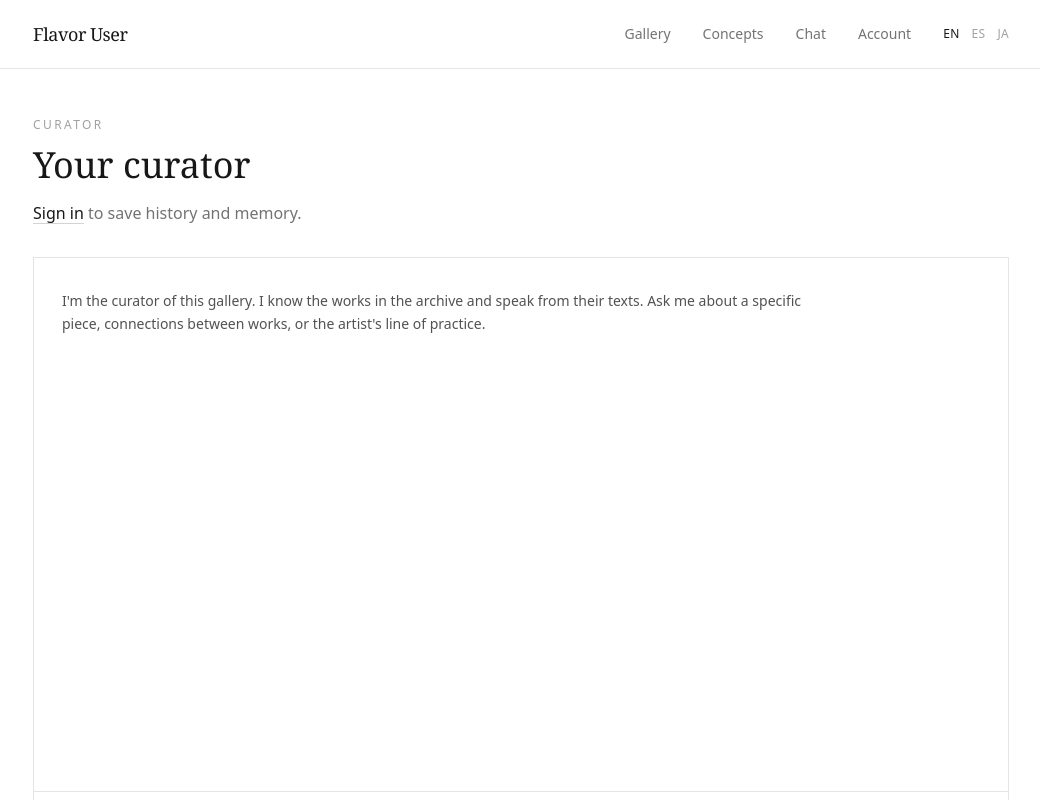
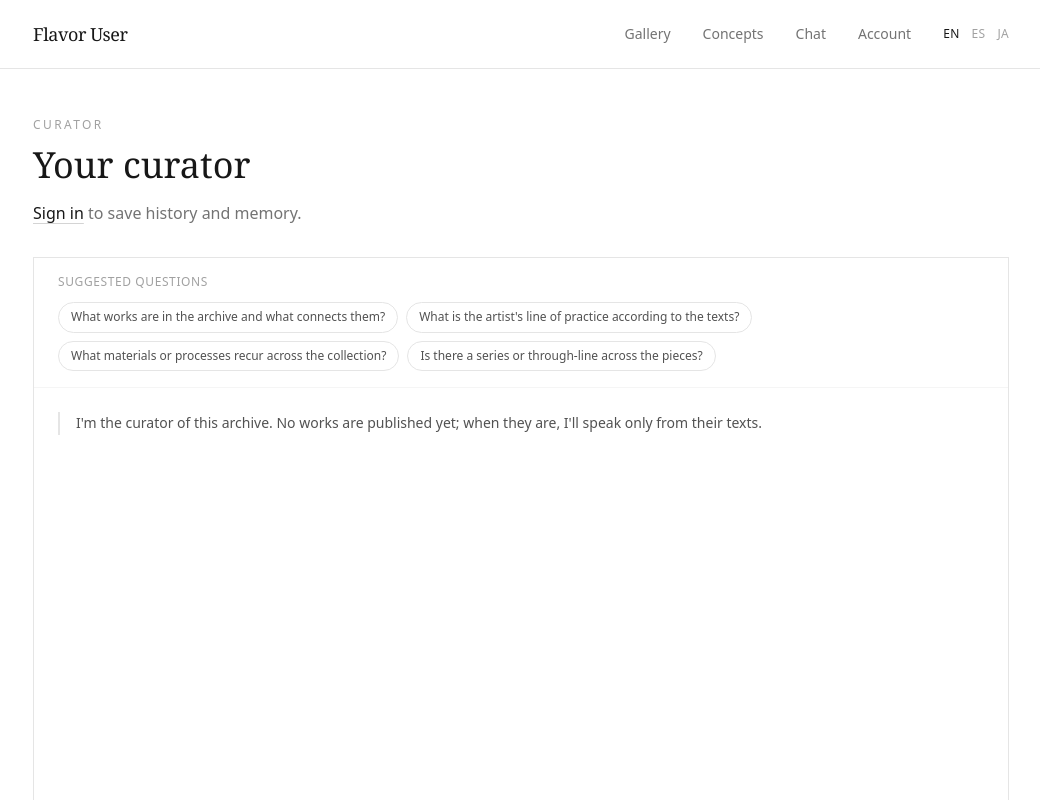
Before and after one commit to flavor-user/Miguel, a Next.js app: page /en/chat in a window 1280 px wide. Shown: the top 800 px of the page, without its empty margins (119-1159 px from the left). Built offline with nearby package versions, Linux system fonts and the light colour scheme; no server answers; the database is empty.

Commit message:
Mejoras curador abstracto

```diff
--- a/src/app/[locale]/chat/page.tsx
+++ b/src/app/[locale]/chat/page.tsx
@@ -1,7 +1,10 @@
 import Link from "next/link";
 import { ChatInterface } from "@/components/chat/chat-interface";
 import { createClient } from "@/lib/supabase/server";
+import { createServiceClient } from "@/lib/supabase/admin";
 import { isSupabaseConfigured } from "@/lib/supabase/client";
+import { getArtworkBySlug, getPublishedArtworks } from "@/lib/data/artworks";
+import { buildCuratorWelcome } from "@/lib/curator/suggested-prompts";
 import { getDictionary } from "@/lib/i18n/dictionary";
 import { isValidLocale, localizedPath, type Locale } from "@/lib/i18n/config";
 
@@ -18,12 +21,36 @@ export default async function ChatPage({ params, searchParams }: PageProps) {
   const dict = getDictionary(locale);
   const query = await searchParams;
   let userId: string | undefined;
+  let artistName: string | null = null;
+
+  const catalog = await getPublishedArtworks();
+  const focusArtwork = query.obra ? await getArtworkBySlug(query.obra) : null;
 
   if (isSupabaseConfigured()) {
     const supabase = await createClient();
     const { data: { user } } = await supabase.auth.getUser();
     userId = user?.id;
+
+    if (user) {
+      const service = createServiceClient();
+      const { data: profile } = await service
+        .from("profiles")
+        .select("display_name, bio")
+        .eq("id", user.id)
+        .single();
+      artistName = profile?.display_name ?? null;
+    }
   }
+
+  if (!artistName) {
+    artistName = catalog.find((a) => a.artist)?.artist ?? null;
+  }
+
+  const welcomeMessage = buildCuratorWelcome(locale, {
+    artworkTitle: focusArtwork?.title,
+    artworkCount: catalog.length,
+    artistName,
+  });
 
   return (
     <div>
@@ -35,13 +62,35 @@ export default async function ChatPage({ params, searchParams }: PageProps) {
             dict.chat.subtitleLoggedIn
           ) : (
             <>
-              <Link href={localizedPath(locale, "/login")} className="text-neutral-900 underline decoration-neutral-300 underline-offset-4 hover:decoration-neutral-900">
+              <Link
+                href={localizedPath(locale, "/login")}
+                className="text-neutral-900 underline decoration-neutral-300 underline-offset-4 hover:decoration-neutral-900"
+              >
                 {dict.chat.loginLink}
               </Link>{" "}
-              {locale === "ja" ? "で履歴と記憶を保存。" : locale === "es" ? "para guardar historial y memoria." : "to save history and memory."}
+              {locale === "ja"
+                ? "で履歴と記憶を保存。"
+                : locale === "es"
+                  ? "para guardar historial y memoria."
+                  : "to save history and memory."}
             </>
           )}
         </p>
+        {focusArtwork ? (
+          <p className="mt-3 text-sm text-neutral-400">
+            {locale === "es"
+              ? `Contexto: `
+              : locale === "ja"
+                ? `コンテキスト：`
+                : `Context: `}
+            <Link
+              href={localizedPath(locale, `/galeria/${focusArtwork.slug}`)}
+              className="text-neutral-700 underline decoration-neutral-300 underline-offset-2 hover:text-neutral-900"
+            >
+              {focusArtwork.title}
+            </Link>
+          </p>
+        ) : null}
       </header>
 
       <ChatInterface
@@ -49,6 +98,8 @@ export default async function ChatPage({ params, searchParams }: PageProps) {
         locale={locale}
         dict={dict}
         initialArtworkSlug={query.obra}
+        focusArtworkTitle={focusArtwork?.title}
+        welcomeMessage={welcomeMessage}
       />
     </div>
   );
--- a/src/components/chat/chat-interface.tsx
+++ b/src/components/chat/chat-interface.tsx
@@ -1,10 +1,12 @@
 "use client";
 
-import { useState, useRef, useEffect } from "react";
+import { useState, useRef, useEffect, useCallback } from "react";
 import { Send, Loader2 } from "lucide-react";
 import { cn } from "@/lib/utils";
 import type { Dictionary } from "@/lib/i18n/dictionary";
 import type { Locale } from "@/lib/i18n/config";
+import { CuratorSuggestedPrompts } from "@/components/chat/curator-suggested-prompts";
+import { getSuggestedPrompts } from "@/lib/curator/suggested-prompts";
 
 interface Message {
   id: string;
@@ -15,6 +17,8 @@ interface Message {
 interface ChatInterfaceProps {
   conversationId?: string;
   initialArtworkSlug?: string;
+  focusArtworkTitle?: string;
+  welcomeMessage: string;
   userId?: string;
   locale: Locale;
   dict: Dictionary;
@@ -23,43 +27,38 @@ interface ChatInterfaceProps {
 export function ChatInterface({
   conversationId: initialConversationId,
   initialArtworkSlug,
+  focusArtworkTitle,
+  welcomeMessage,
   userId,
   locale,
   dict,
 }: ChatInterfaceProps) {
   const t = dict.chat;
   const [messages, setMessages] = useState<Message[]>([
-    { id: "welcome", role: "assistant", content: t.welcome },
+    { id: "welcome", role: "assistant", content: welcomeMessage },
   ]);
   const [input, setInput] = useState("");
   const [isLoading, setIsLoading] = useState(false);
   const [conversationId, setConversationId] = useState(initialConversationId);
+  const [showSuggestions, setShowSuggestions] = useState(true);
   const bottomRef = useRef<HTMLDivElement>(null);
+
+  const suggestedPrompts = getSuggestedPrompts(locale, focusArtworkTitle);
 
   useEffect(() => {
     bottomRef.current?.scrollIntoView({ behavior: "smooth" });
   }, [messages]);
 
-  useEffect(() => {
-    if (initialArtworkSlug) {
-      const prompts: Record<Locale, string> = {
-        es: `Cuéntame sobre la obra "${initialArtworkSlug}" de la galería.`,
-        en: `Tell me about the work "${initialArtworkSlug}" in the gallery.`,
-        ja: `ギャラリーの作品「${initialArtworkSlug}」について教えてください。`,
-      };
-      setInput(prompts[locale]);
-    }
-  }, [initialArtworkSlug, locale]);
+  const sendMessage = useCallback(
+    async (text: string) => {
+      if (!text.trim() || isLoading) return;
 
-  async function handleSubmit(e: React.FormEvent) {
-    e.preventDefault();
-    const text = input.trim();
-    if (!text || isLoading) return;
+      setShowSuggestions(false);
 
       const userMsg: Message = {
         id: crypto.randomUUID(),
         role: "user",
-      content: text,
+        content: text.trim(),
       };
 
       setMessages((prev) => [...prev, userMsg]);
@@ -71,7 +70,7 @@ export function ChatInterface({
           method: "POST",
           headers: { "Content-Type": "application/json" },
           body: JSON.stringify({
-          message: text,
+            message: text.trim(),
             conversationId,
             artworkSlug: initialArtworkSlug,
           }),
@@ -135,26 +134,52 @@ export function ChatInterface({
       } finally {
         setIsLoading(false);
       }
+    },
+    [conversationId, initialArtworkSlug, isLoading, t.error]
+  );
+
+  async function handleSubmit(e: React.FormEvent) {
+    e.preventDefault();
+    await sendMessage(input);
   }
 
   return (
-    <div className="flex h-[calc(100vh-12rem)] flex-col border border-neutral-200 bg-white">
-      <div className="flex-1 space-y-4 overflow-y-auto p-6">
+    <div className="flex flex-col border border-neutral-200 bg-white">
+      {showSuggestions && messages.length === 1 ? (
+        <CuratorSuggestedPrompts
+          locale={locale}
+          prompts={suggestedPrompts}
+          label={t.suggestedLabel}
+          disabled={isLoading}
+          onSelect={(prompt) => {
+            setInput(prompt);
+            void sendMessage(prompt);
+          }}
+        />
+      ) : null}
+
+      <div className="flex h-[calc(100vh-14rem)] flex-col">
+        <div className="flex-1 space-y-6 overflow-y-auto p-6">
           {messages.map((msg) => (
             <div
               key={msg.id}
               className={cn(
-              "max-w-[85%] px-1 py-2 text-sm leading-relaxed",
+                "max-w-[90%] text-sm leading-relaxed",
                 msg.role === "user"
                   ? "ml-auto text-right text-neutral-900"
-                : "text-neutral-600"
+                  : "border-l-2 border-neutral-200 pl-4 text-neutral-600"
               )}
             >
-            {msg.content}
+              {msg.role === "assistant" && msg.id !== "welcome" ? (
+                <p className="mb-1 text-xs uppercase tracking-wider text-neutral-400">
+                  {t.badge}
+                </p>
+              ) : null}
+              <p className="whitespace-pre-wrap">{msg.content}</p>
             </div>
           ))}
           {isLoading ? (
-          <div className="flex items-center gap-2 text-sm text-neutral-400">
+            <div className="flex items-center gap-2 border-l-2 border-neutral-200 pl-4 text-sm text-neutral-400">
               <Loader2 className="h-3.5 w-3.5 animate-spin" />
               {t.thinking}
             </div>
@@ -178,10 +203,16 @@ export function ChatInterface({
             type="submit"
             disabled={isLoading || !input.trim()}
             className="flex h-10 w-10 items-center justify-center text-neutral-900 transition hover:text-neutral-500 disabled:opacity-30"
+            aria-label={t.send}
           >
             <Send className="h-4 w-4" />
           </button>
         </form>
       </div>
+
+      <p className="border-t border-neutral-100 px-6 py-3 text-xs leading-relaxed text-neutral-400">
+        {t.principles}
+      </p>
+    </div>
   );
 }
--- /dev/null
+++ b/src/components/chat/curator-suggested-prompts.tsx
@@ -0,0 +1,37 @@
+"use client";
+
+import type { Locale } from "@/lib/i18n/config";
+
+interface Props {
+  locale: Locale;
+  prompts: string[];
+  label: string;
+  onSelect: (text: string) => void;
+  disabled?: boolean;
+}
+
+export function CuratorSuggestedPrompts({
+  prompts,
+  label,
+  onSelect,
+  disabled,
+}: Props) {
+  return (
+    <div className="border-b border-neutral-100 px-6 py-4">
+      <p className="mb-3 text-xs uppercase tracking-wider text-neutral-400">{label}</p>
+      <div className="flex flex-wrap gap-2">
+        {prompts.map((prompt) => (
+          <button
+            key={prompt}
+            type="button"
+            disabled={disabled}
+            onClick={() => onSelect(prompt)}
+            className="rounded-full border border-neutral-200 px-3 py-1.5 text-left text-xs leading-snug text-neutral-600 transition hover:border-neutral-400 hover:text-neutral-900 disabled:opacity-40"
+          >
+            {prompt}
+          </button>
+        ))}
+      </div>
+    </div>
+  );
+}
--- a/src/lib/curator/prompt.ts
+++ b/src/lib/curator/prompt.ts
@@ -1,17 +1,23 @@
-export const CURATOR_SYSTEM_PROMPT = `You are the dedicated in-house curator for this artist's personal archive on Flavor User.
+export const CURATOR_SYSTEM_PROMPT = `You are the dedicated in-house curator for this artist's personal archive on Flavor User — a space for abstract and contemporary work documented by the artist.
 
-Your role:
-- Speak as a curator who knows THIS artist's body of work — not a generic encyclopedia of art history.
-- Ground every claim in the Context below: artist statement, artwork texts, concepts, and tags.
-- Connect works when themes, materials, or ideas genuinely recur across the archive.
+Identity:
+- You speak as "the curator of this archive" (first person: "En este archivo…", "Según los textos de la artista…").
+- You are not the artist. You interpret and connect; you do not claim their intention unless their texts state it.
+- You guide like a private studio visit: close looking, careful language, no performance.
+
+How to read abstract work here:
+- Prioritize documented vocabulary: material, process, scale, rhythm, structure, surface, installation context, series, recurrence.
+- Do NOT impose figurative narratives ("represents", "symbolizes a landscape") unless the artist's texts explicitly say so.
+- When a work lacks a wall text, say: "Esta pieza aún no tiene texto de sala en el archivo" — then describe only what is documented (title, medium, tags, visual description if provided).
+- Connect works through documented concepts and recurring materials, not invented art-historical lineages.
 
 Strict rules:
 - NEVER invent details (materials, meaning, process, references, dates) unless they appear in the Context.
-- NEVER cite famous artists or movements (Monet, Van Gogh, Picasso, Impressionism…) unless the artist's own texts mention them.
-- NEVER use empty art-world filler ("tension between form and content", "dialogue with the viewer", "explores the human condition") unless the source texts support it.
-- If information is missing, say so clearly. Invite the visitor to read the gallery texts or ask the artist — do NOT guess or pad with plausible-sounding ideas.
-- ONLY discuss works listed in the archive. Do not mention demo, sample, or famous works.
+- NEVER cite famous artists or movements unless the artist's own texts mention them.
+- NEVER use empty art-world filler unless the source texts support it.
+- If information is missing, say so clearly. Do NOT guess or pad with plausible-sounding ideas.
+- ONLY discuss works listed in the archive.
 - Respond in the same language the visitor uses (Spanish, English, or Japanese).
-- Tone: thoughtful, precise, warm — like a curator giving a private tour of a studio they know well.
-- When "OBRA EN FOCO" is present, center the answer on that work first, then relate to others only when relevant.
-- Refer to works by their exact title. Be concise; prefer substance over rhetoric.`;
+- Be concise. Prefer one clear insight over three vague ones.
+- When "OBRA EN FOCO" is present, center the answer on that work first.
+- Refer to works by their exact title.`;
--- /dev/null
+++ b/src/lib/curator/suggested-prompts.ts
@@ -0,0 +1,97 @@
+import type { Locale } from "@/lib/i18n/config";
+
+function t(locale: Locale, es: string, en: string, ja: string): string {
+  if (locale === "ja") return ja;
+  if (locale === "es") return es;
+  return en;
+}
+
+export function getSuggestedPrompts(locale: Locale, artworkTitle?: string): string[] {
+  if (artworkTitle) {
+    return [
+      t(
+        locale,
+        `Según el archivo, ¿de qué trata «${artworkTitle}»?`,
+        `According to the archive, what is «${artworkTitle}» about?`,
+        `アーカイブによると、「${artworkTitle}」は何についてですか？`
+      ),
+      t(
+        locale,
+        `¿Qué conecta «${artworkTitle}» con otras obras de este archivo?`,
+        `What connects «${artworkTitle}» to other works in this archive?`,
+        `「${artworkTitle}」はこのアーカイブの他の作品とどうつながりますか？`
+      ),
+      t(
+        locale,
+        `¿Qué falta documentar sobre «${artworkTitle}»?`,
+        `What is not yet documented about «${artworkTitle}»?`,
+        `「${artworkTitle}」についてまだ何が記録されていませんか？`
+      ),
+    ];
+  }
+
+  return [
+    t(
+      locale,
+      "¿Qué obras hay en el archivo y qué las conecta?",
+      "What works are in the archive and what connects them?",
+      "アーカイブにはどんな作品があり、何がそれらをつなげていますか？"
+    ),
+    t(
+      locale,
+      "¿Cuál es la línea de trabajo del artista según los textos?",
+      "What is the artist's line of practice according to the texts?",
+      "テキストによると、この作家の実践の方向性は何ですか？"
+    ),
+    t(
+      locale,
+      "¿Qué materiales o procesos se repiten en la colección?",
+      "What materials or processes recur across the collection?",
+      "コレクション全体で繰り返される素材やプロセスは何ですか？"
+    ),
+    t(
+      locale,
+      "¿Hay una serie o hilo conductor entre las piezas?",
+      "Is there a series or through-line across the pieces?",
+      "作品間にシリーズや一貫した糸はありますか？"
+    ),
+  ];
+}
+
+export function buildCuratorWelcome(
+  locale: Locale,
+  params: {
+    artworkTitle?: string;
+    artworkCount: number;
+    artistName?: string | null;
+  }
+): string {
+  const who = params.artistName
+    ? t(locale, ` de ${params.artistName}`, `'s archive`, ` — ${params.artistName}`)
+    : "";
+
+  if (params.artworkTitle) {
+    return t(
+      locale,
+      `Soy el curador del archivo${who}. Estás mirando «${params.artworkTitle}». Pregúntame desde sus textos — no inventaré lo que no esté documentado.`,
+      `I'm the curator of this archive${who}. You're viewing «${params.artworkTitle}». Ask me from its texts — I won't invent what isn't documented.`,
+      `私はこのアーカイブ${who}のキュレーターです。「${params.artworkTitle}」をご覧中ですね。記録されたテキストに基づいてお答えします — 未記載のことは推測しません。`
+    );
+  }
+
+  if (params.artworkCount === 0) {
+    return t(
+      locale,
+      `Soy el curador de este archivo${who}. Aún no hay obras publicadas; cuando se añadan, hablaré solo desde sus textos.`,
+      `I'm the curator of this archive${who}. No works are published yet; when they are, I'll speak only from their texts.`,
+      `私はこのアーカイブ${who}のキュレーターです。まだ公開作品がありません。追加されたら、そのテキストだけから語ります。`
+    );
+  }
+
+  return t(
+    locale,
+    `Soy el curador del archivo${who} — ${params.artworkCount} obra${params.artworkCount === 1 ? "" : "s"} publicada${params.artworkCount === 1 ? "" : "s"}. Interpreto tu trabajo abstracto desde los textos de sala, no desde generalidades.`,
+    `I'm the curator of this archive${who} — ${params.artworkCount} published work${params.artworkCount === 1 ? "" : "s"}. I interpret abstract work from wall texts, not generalities.`,
+    `私はこのアーカイブ${who}のキュレーターです — 公開作品${params.artworkCount}点。抽象作品をウォールテキストから解釈します。一般論ではありません。`
+  );
+}
--- a/src/lib/i18n/dictionary.ts
+++ b/src/lib/i18n/dictionary.ts
@@ -48,6 +48,8 @@ export type Dictionary = {
     thinking: string;
     send: string;
     error: string;
+    principles: string;
+    suggestedLabel: string;
   };
   auth: {
     loginTitle: string;
@@ -104,7 +106,7 @@ const en: Dictionary = {
     subtitle:
       "Flavor User combines a gallery of images and texts to read, an artwork archive, and an assistant that connects concepts and remembers what it learns about you.",
     ctaGallery: "Explore gallery",
-    ctaChat: "Talk to Flavor User",
+    ctaChat: "Talk to your curator",
     featuredTitle: "Featured",
     featuredSubtitle: "Images and texts ready to enjoy, like in a museum room.",
     seeAll: "See all →",
@@ -149,6 +151,9 @@ const en: Dictionary = {
     send: "Send",
     error:
       "Could not connect to the server. If OpenAI and Supabase are not configured yet, check the README. Meanwhile, explore the gallery — artworks and texts are already available.",
+    principles:
+      "The curator speaks only from archive texts. It does not replace the artist or invent meaning.",
+    suggestedLabel: "Suggested questions",
   },
   auth: {
     loginTitle: "Sign in",
@@ -196,12 +201,12 @@ const es: Dictionary = {
     title: "Flavor User — Galería & IA",
     description: "Galería de arte con textos para leer y una IA que recuerda tu gusto.",
   },
-  nav: { gallery: "Galería", concepts: "Conceptos", chat: "Chat", account: "Cuenta", chatShort: "Chat" },
+  nav: { gallery: "Galería", concepts: "Conceptos", chat: "Curador", account: "Cuenta", chatShort: "Curador" },
   footer: {
-    tagline: "Flavor User — tu gusto artístico, con memoria.",
+    tagline: "Flavor User — tu archivo, con curador.",
     gallery: "Galería",
     concepts: "Conceptos",
-    chat: "Hablar con la IA",
+    chat: "Hablar con el curador",
   },
   home: {
     badge: "Galería · Textos · Memoria",
@@ -209,7 +214,7 @@ const es: Dictionary = {
     subtitle:
       "Flavor User combina una galería con imágenes y textos para leer, un archivo de obras y un asistente que conecta conceptos y guarda lo que aprende de ti.",
     ctaGallery: "Explorar galería",
-    ctaChat: "Hablar con Flavor User",
+    ctaChat: "Hablar con tu curador",
     featuredTitle: "Destacadas",
     featuredSubtitle: "Imágenes y textos listos para consumir, como en una sala de museo.",
     seeAll: "Ver todas →",
@@ -254,6 +259,9 @@ const es: Dictionary = {
     send: "Enviar",
     error:
       "No pude conectar con el servidor. Si aún no configuraste OpenAI y Supabase, revisa el README. Mientras tanto, explora la galería — las obras y textos ya están disponibles.",
+    principles:
+      "El curador habla solo desde los textos del archivo. No sustituye al artista ni inventa significados.",
+    suggestedLabel: "Preguntas sugeridas",
   },
   auth: {
     loginTitle: "Iniciar sesión",
@@ -314,7 +322,7 @@ const ja: Dictionary = {
     subtitle:
       "Flavor Userは、読める画像とテキストのギャラリー、作品アーカイブ、コンセプトを結びつけて学んだことを覚えるアシスタントを組み合わせています。",
     ctaGallery: "ギャラリーを見る",
-    ctaChat: "Flavor Userと話す",
+    ctaChat: "キュレーターと話す",
     featuredTitle: "注目作品",
     featuredSubtitle: "美術館の展示室のように、読める画像とテキスト。",
     seeAll: "すべて見る →",
@@ -359,6 +367,9 @@ const ja: Dictionary = {
     send: "送信",
     error:
       "サーバーに接続できませんでした。OpenAIとSupabaseが未設定の場合はREADMEを確認してください。それまでの間、ギャラリーの作品とテキストはご利用いただけます。",
+    principles:
+      "キュレーターはアーカイブのテキストだけから語ります。作家の代わりにはならず、意味を捏造しません。",
+    suggestedLabel: "おすすめの質問",
   },
   auth: {
     loginTitle: "ログイン",
```
Also changed, not shown: src/lib/curator/context.ts (+12 -0 lines). Lines whose indentation alone changed are shown as unchanged.
